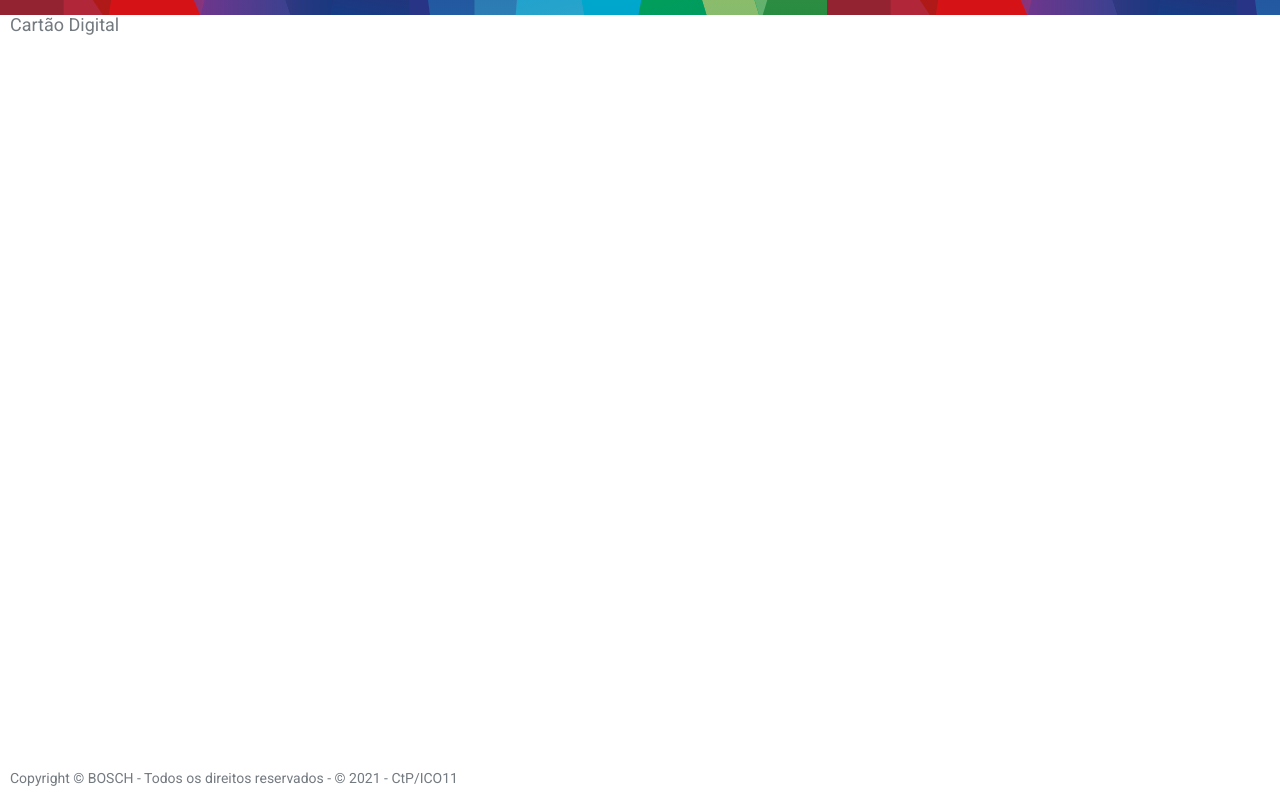
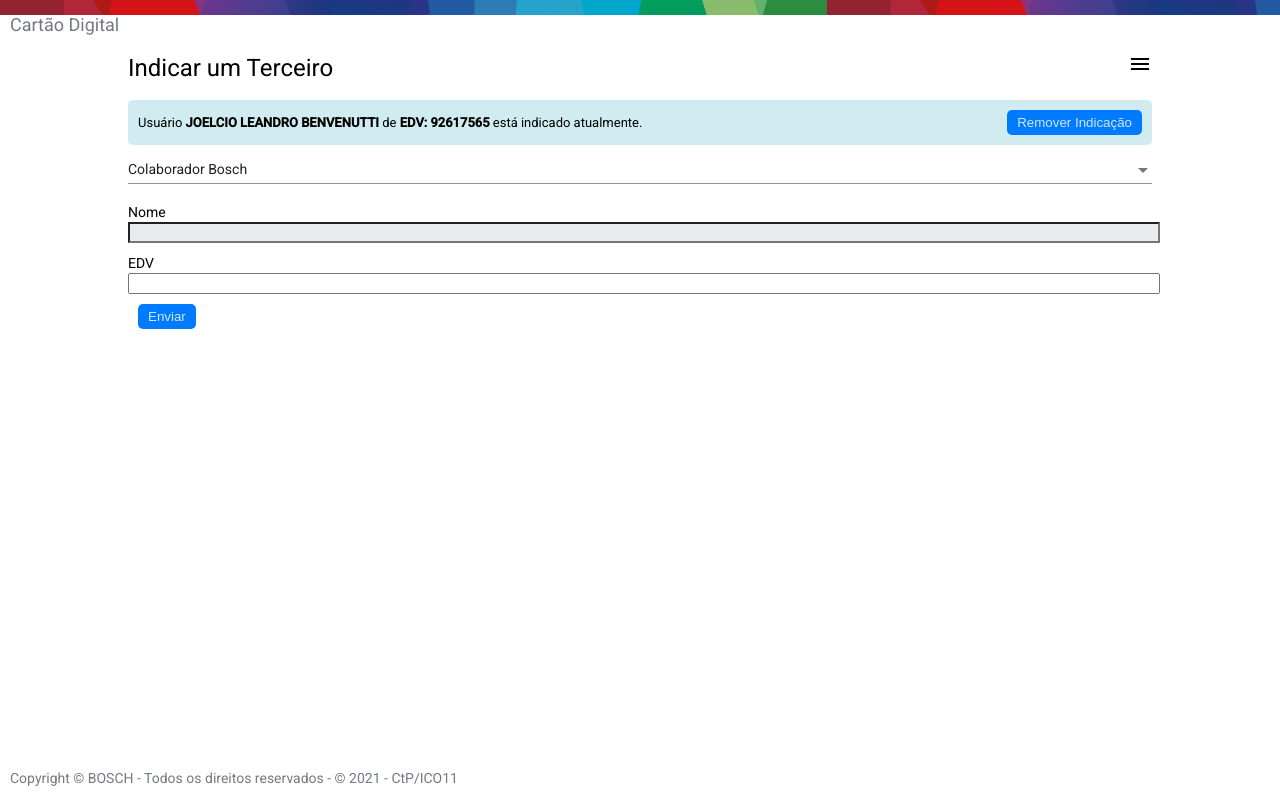
Before and after one commit to PedroBertoldi/BoschCartaoDigitalFront, an Angular app: page /indicar in a window 1280 px wide. Before the commit this address led to /. Built offline with nearby package versions, Linux system fonts and the light colour scheme.

Commit message:
added indicar area mock

```diff
--- /dev/null
+++ b/src/app/area-publica/area-publica-indicar/area-publica-indicar.component.css
@@ -0,0 +1,46 @@
+.center {
+    width: 80%;
+    margin: 5px auto 5px auto;
+}
+
+.menuContainer {
+    display: flex;
+    justify-content: space-between;
+}
+
+mat-form-field {
+    width: 100%;
+}
+
+
+.indicarForm input {
+    width: 100%;
+    margin-bottom: 10px;
+}
+
+.disabled {
+    background-color: #e9ecef;
+    pointer-events: none;
+}
+
+.currentIndication {
+    background-color: #d1ecf1;
+    padding: 10px;
+    display: flex;
+    font-size: small;
+    border-radius: 5px;
+}
+
+.currentIndication p {
+    margin: auto auto auto 0;
+}
+
+.center button {
+    background-color: #007bff;
+    color: #cee8ff;
+    width: fit-content;
+    border: none;
+    border-radius: 5px;
+    padding: 5px 10px 5px 10px;
+    margin-left: 10px;
+}
--- /dev/null
+++ b/src/app/area-publica/area-publica-indicar/area-publica-indicar.component.html
@@ -0,0 +1,43 @@
+<div class="center">
+    <div class="menuContainer">
+        <h1>Indicar um Terceiro</h1>
+        <mat-icon mat-button [matMenuTriggerFor]="menu">menu</mat-icon>
+        <mat-menu #menu="matMenu">
+            <button mat-menu-item routerLink="/meus-beneficios">Meus Benef&iacute;cios</button>
+            <button mat-menu-item routerLink="/">Sair</button>
+        </mat-menu>
+    </div>
+    <div class="currentIndication">
+        <p>Usu&aacute;rio <b>JOELCIO LEANDRO BENVENUTTI</b> de <b>EDV: 92617565</b> est&aacute; indicado atualmente.</p>
+        <button>Remover Indica&ccedil;&atilde;o</button>
+    </div>
+
+
+    <form class="indicarForm" action="meus-beneficios">
+        <mat-form-field>
+            <mat-select [(value)]="idType">
+                <mat-option value="edv">
+                    Colaborador Bosch
+                </mat-option>
+                <mat-option value="cpf">
+                    Retirada Via CPF
+                </mat-option>
+            </mat-select>
+        </mat-form-field>
+        <div>
+            <label for="name">Nome</label>
+            <input [class.disabled]="idType =='edv'" id="name" type="text">
+        </div>
+
+        <div *ngIf="idType =='cpf'">
+            <label for="cpf">CPF</label>
+            <input id="cpf" type="text">
+        </div>
+        <div *ngIf="idType =='edv'">
+            <label for="edv">EDV</label>
+            <input id="edv" type="text">
+        </div>
+        <button type="submit">Enviar</button>
+    </form>
+
+</div>
--- /dev/null
+++ b/src/app/area-publica/area-publica-indicar/area-publica-indicar.component.ts
@@ -0,0 +1,16 @@
+import { Component, OnInit } from '@angular/core';
+
+@Component({
+  selector: 'app-area-publica-indicar',
+  templateUrl: './area-publica-indicar.component.html',
+  styleUrls: ['./area-publica-indicar.component.css']
+})
+export class AreaPublicaIndicarComponent implements OnInit {
+
+  constructor() { }
+  idType= "edv";
+  ngOnInit(): void {
+    this.idType="edv"
+  }
+
+}
--- a/src/app/area-publica/area-publica-routing.module.ts
+++ b/src/app/area-publica/area-publica-routing.module.ts
@@ -1,10 +1,12 @@
 import { NgModule } from '@angular/core';
 import { RouterModule, Routes } from '@angular/router';
+import { AreaPublicaIndicarComponent } from './area-publica-indicar/area-publica-indicar.component';
 import { AreaPublicaLoginComponent } from './area-publica-login/area-publica-login.component';
 import { AreaPublicaComponent } from './area-publica.component';
 
 const routes: Routes = [{ path: 'meus-beneficios', component: AreaPublicaComponent },
-                        { path: '', component: AreaPublicaLoginComponent }];
+                        { path: '', component: AreaPublicaLoginComponent },
+                        {path:'indicar', component: AreaPublicaIndicarComponent}];
 
 @NgModule({
   imports: [RouterModule.forChild(routes)],
--- a/src/app/area-publica/area-publica.module.ts
+++ b/src/app/area-publica/area-publica.module.ts
@@ -5,20 +5,24 @@ import { AreaPublicaComponent } from './area-publica.component';
 import { AreaPublicaLoginComponent } from './area-publica-login/area-publica-login.component';
 import {MatIconModule} from '@angular/material/icon';
 import {MatMenuModule} from '@angular/material/menu';
+import {MatSelectModule} from '@angular/material/select';
 
 import { BeneficioTableComponent } from './beneficio-table/beneficio-table.component';
+import { AreaPublicaIndicarComponent } from './area-publica-indicar/area-publica-indicar.component';
 
 @NgModule({
   declarations: [
     AreaPublicaComponent,
     AreaPublicaLoginComponent,
-    BeneficioTableComponent
+    BeneficioTableComponent,
+    AreaPublicaIndicarComponent
   ],
   imports: [
     CommonModule,
     AreaPublicaRoutingModule,
     MatIconModule,
     MatMenuModule,
+    MatSelectModule
   ]
 })
 export class AreaPublicaModule { }
```
Also changed, not shown: src/app/area-publica/area-publica-login/area-publica-login.component.css (+7 -7 lines), 1 other file (tests, documents, lock files or other folders).
